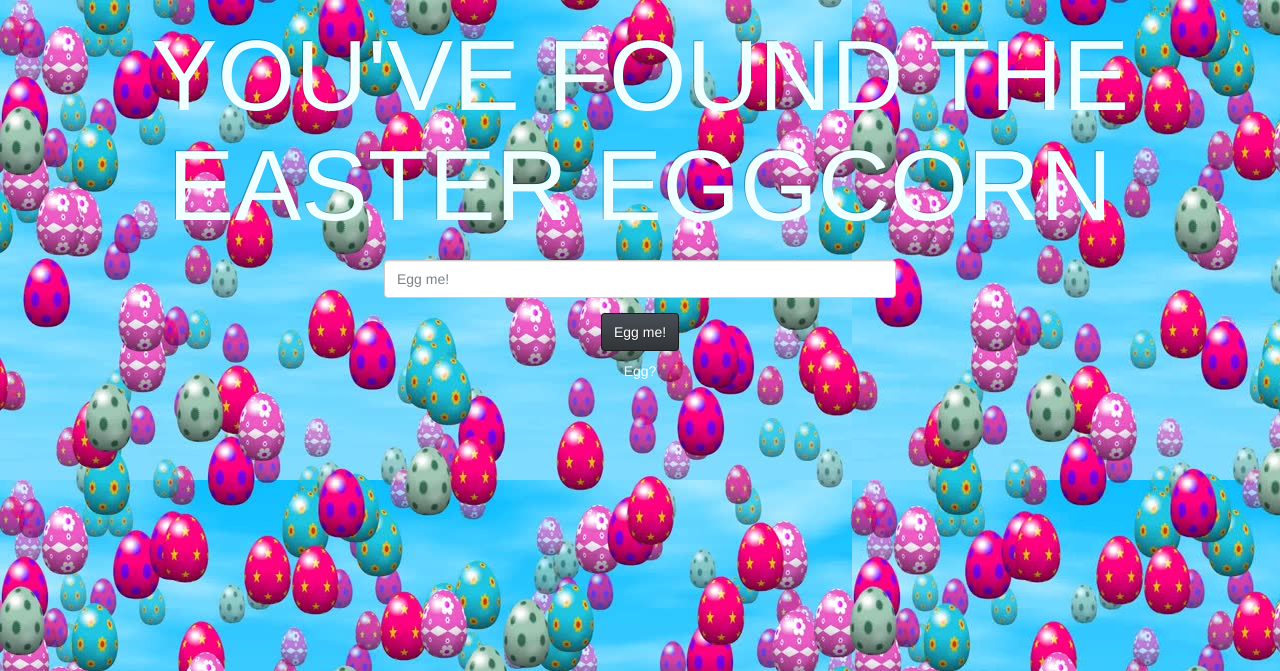
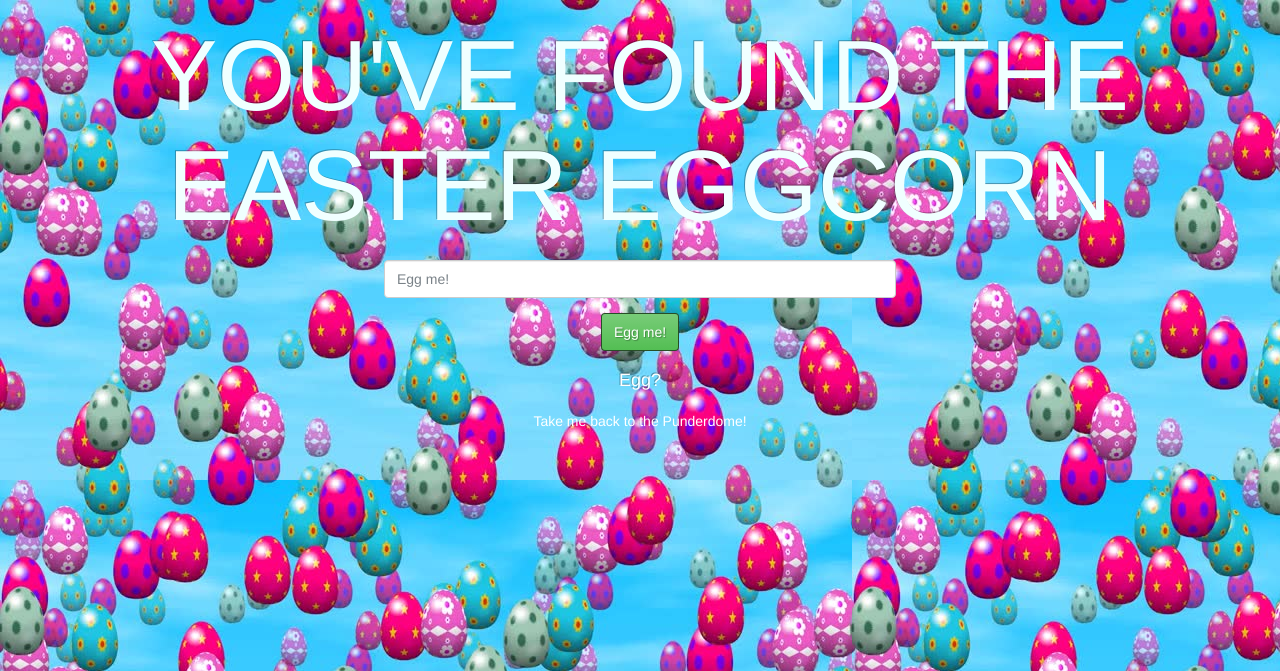
Before and after one commit to WIsOH/PUNDERDOME, a Flask app: page /egg in a window 1280 px wide. Shown: the top 671 px of the page. Run offline with Flask 2, Linux system fonts and the light colour scheme; some libraries are stand-ins or nearby versions.

Commit message:
added link back to punderdome
linked back to punder (and fixed some visibility issues)

```diff
--- a/templates/egg.html
+++ b/templates/egg.html
@@ -13,9 +13,10 @@
                     <div class="form-group">
                         <input type="text" class="form-control" placeholder="Egg me!" id="egg_me" name="egg_me">
                     </div>
-                    <input type="submit" value="Egg me!" class="btn btn-default" >
+                    <input type="submit" value="Egg me!" class="btn btn-success" >
                 </form>
-                <a href="aboutegg" class="center animated fadeIn longdelay" id="about">Egg?</a>
+                <a href="aboutegg" class="center animated fadeIn longdelay" id="about"><h4>Egg?</h4></a>
+                <a href="index" class="center animated fadeIn longdelay" id="about">Take me back to the Punderdome!</a>
             </form>
         </center>
     </body>
```
